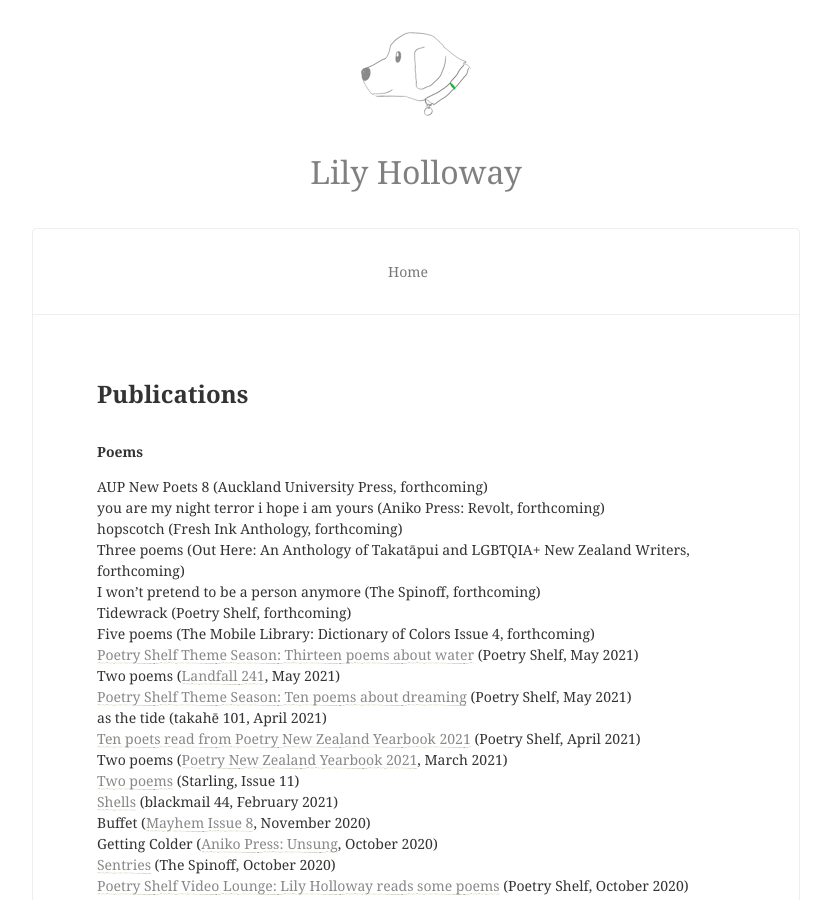
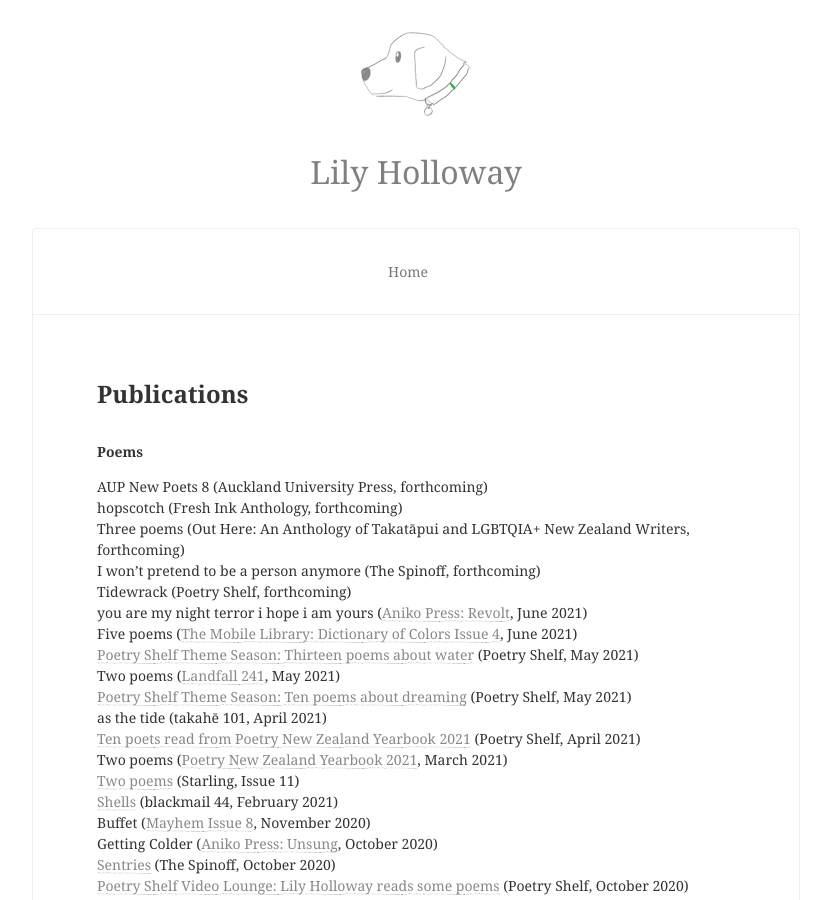
Before and after one commit to lilyholloway/lilyholloway.github.io, a Jekyll site: the page built from cv.md, in a window 1280 px wide and 900 px high. Shown: the whole window, without its empty margins (224-1055 px from the left). Built offline with Jekyll 4.4.1, drawn with Linux system fonts in a browser that asks for light colours; nearby versions of some CDN libraries.

Commit message:
Update cv.md

```diff
--- a/cv.md
+++ b/cv.md
@@ -7,12 +7,12 @@ description: Publications and Awards
 <b>Poems</b><br>
 
 AUP New Poets 8 (Auckland University Press, forthcoming)<br>
-you are my night terror i hope i am yours (Aniko Press: Revolt, forthcoming)<br>
 hopscotch (Fresh Ink Anthology, forthcoming)<br>
 Three poems (Out Here: An Anthology of Takatāpui and LGBTQIA+ New Zealand Writers, forthcoming)<br>
 I won't pretend to be a person anymore (The Spinoff, forthcoming)<br>
 Tidewrack (Poetry Shelf, forthcoming)<br>
-Five poems (The Mobile Library: Dictionary of Colors Issue 4, forthcoming)<br>
+you are my night terror i hope i am yours (<a href="https://www.anikopress.com/shop/p/issue2">Aniko Press: Revolt</a>, June 2021)<br>
+Five poems (<a href="https://www.aerogramme.org/magazine">The Mobile Library: Dictionary of Colors Issue 4</a>, June 2021)<br>
 <a href="https://nzpoetryshelf.com/2021/05/28/poetry-shelf-theme-season-thirteen-poems-about-water/?fbclid=IwAR2t9eHyA95EMbBkL0UECk-c96fVB9o1wHgxvpleCkMB3ImiOnMSPjnKq7U">Poetry Shelf Theme Season: Thirteen poems about water</a> (Poetry Shelf, May 2021)<br>
 Two poems (<a href="https://www.otago.ac.nz/press/books/otago825242.html">Landfall 241</a>, May 2021)<br>
 <a href="https://nzpoetryshelf.com/2021/05/07/poetry-shelf-theme-season-ten-poems-about-dreaming/">Poetry Shelf Theme Season: Ten poems about dreaming</a> (Poetry Shelf, May 2021)<br>
```
